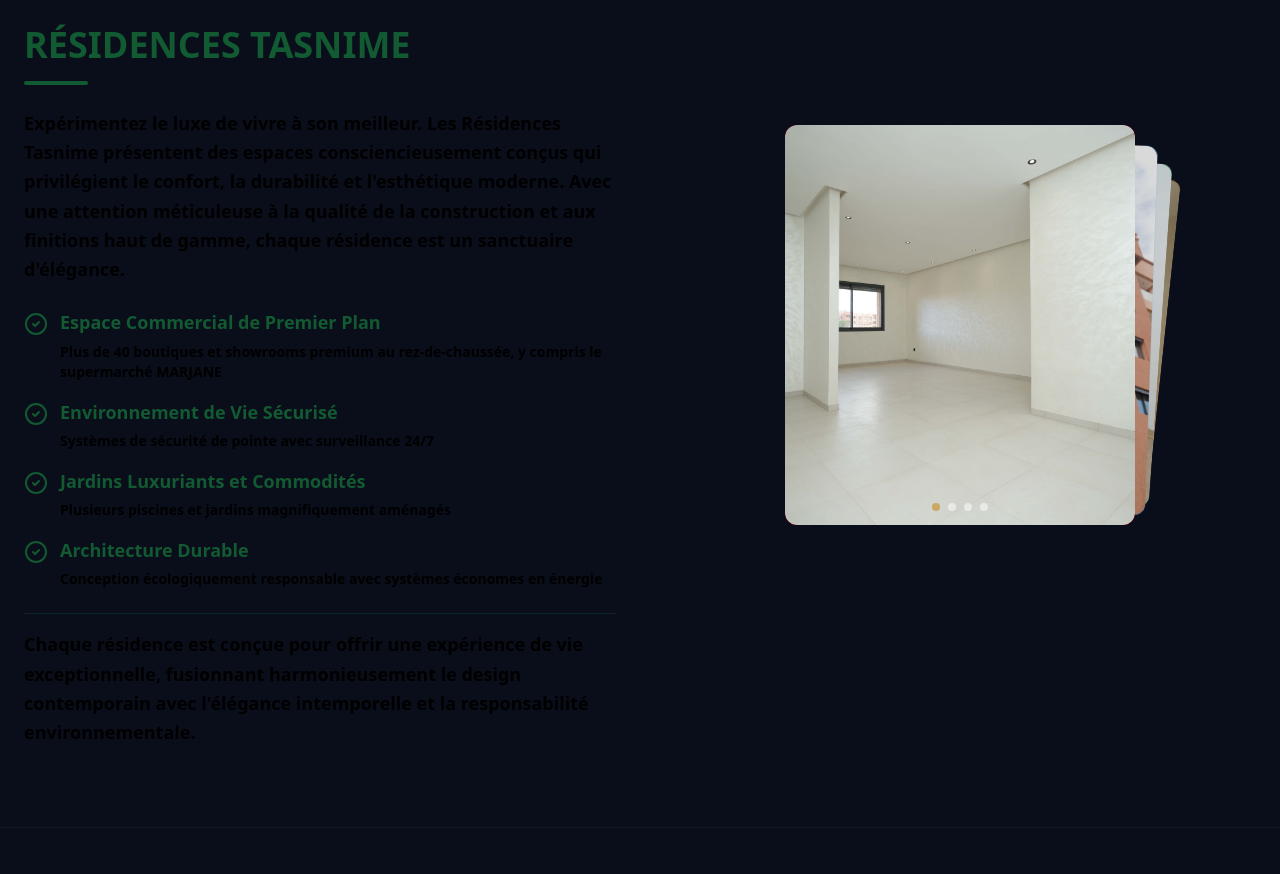
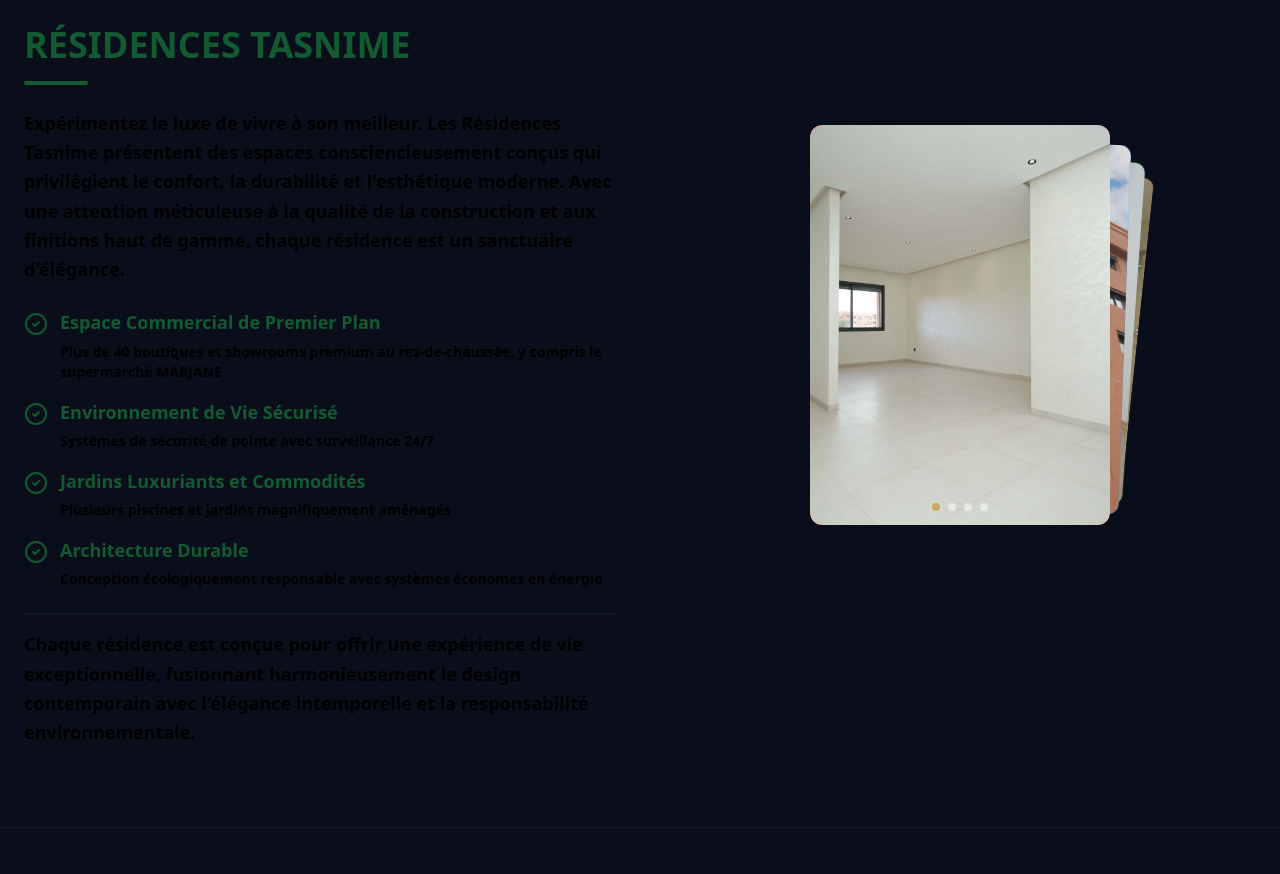
Before and after one commit to Hicham2115/Tansime-Website, a React (Vite) app: page / in a window 1280 px wide. Shown: the part 4500-5374 px from the top of the page. Built offline with nearby package versions, Linux system fonts and the light colour scheme.

Commit message:
first commit

```diff
--- a/src/App.css
+++ b/src/App.css
@@ -1,7 +1,7 @@
 .swiper,
 .mySwiper {
-  width: 350px;
-  max-width: 350px;
+  width: 300px;
+  max-width: 300px;
   height: 400px;
   border-radius: 12px;
   margin-top: 100px;
--- a/src/components/Home/Hero.jsx
+++ b/src/components/Home/Hero.jsx
@@ -33,7 +33,7 @@
   };
   return (
     <>
-      <section className="relative min-h-[90vh] flex items-center justify-center overflow-hidden">
+      <section className="relative min-h-[30vh] sm:min-h-[50vh] lg:min-h-[90vh] flex items-center justify-center overflow-hidden">
         {/* Background Video */}
         {/* <div
           className="absolute inset-0 bg-cover -mt-20 bg-center bg-no-repeat"
```
